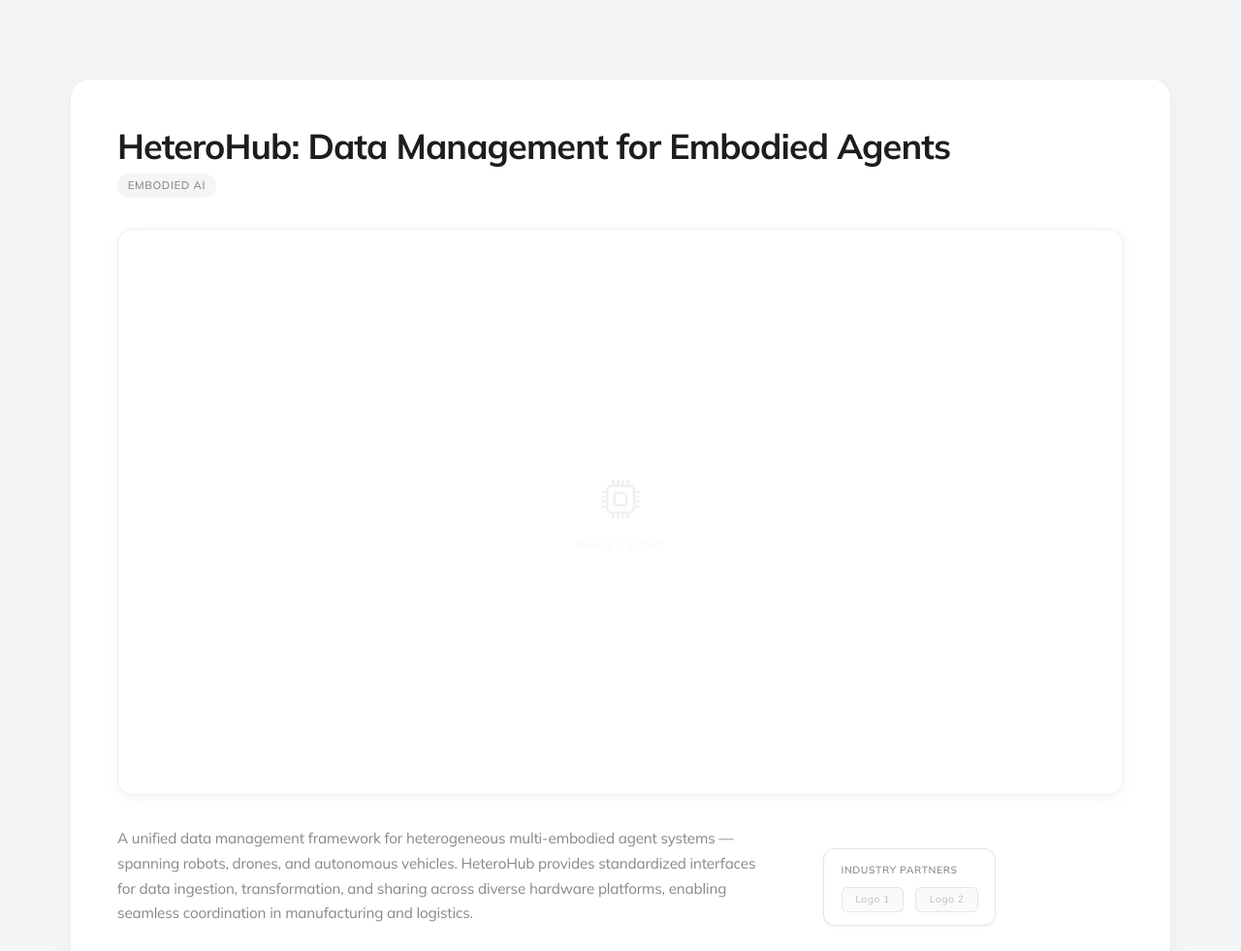
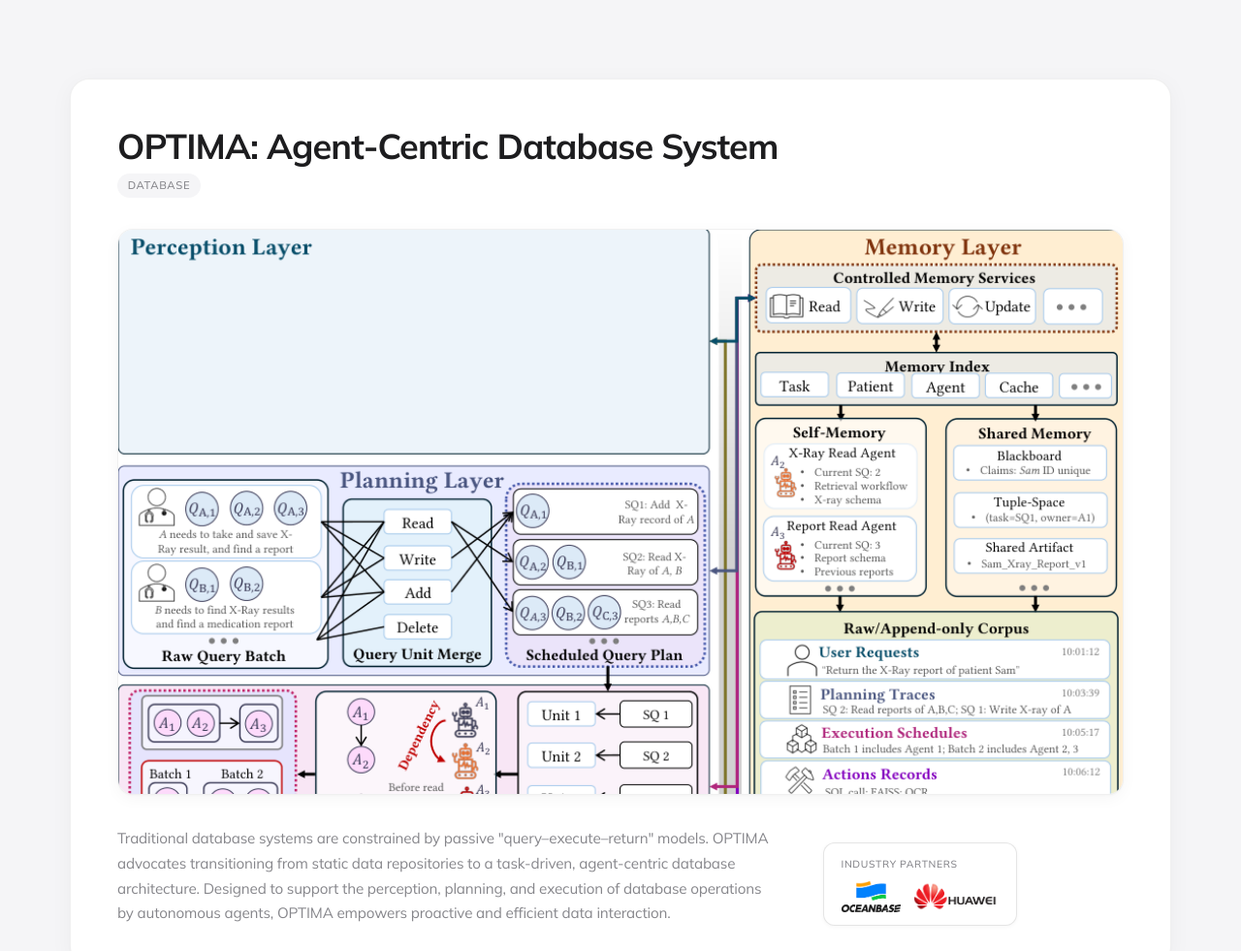
Before and after one commit to 1222LXJ/1222LXJ.github.io, a plain HTML site: page projects.html in a window 1280 px wide. Shown: the part 3600-4581 px from the top of the page at 97% size. Drawn offline with nearby package versions, Linux system fonts and the light colour scheme.

Commit message:
Update projects page: add OPTIMA PDF/image, update logos for Card 2 & Card 4

```diff
--- a/projects.html
+++ b/projects.html
@@ -126,9 +126,9 @@
                         <div class="proj-partners-box">
                             <div class="proj-partners-label">Industry Partners</div>
                             <div class="proj-card-logos">
-                                <img src="static/assets/img/logo21.png" alt="Partner Logo">
                                 <img src="static/assets/img/logo22.png" alt="Partner Logo">
                                 <img src="static/assets/img/logo23.png" alt="Partner Logo">
+                                <img src="static/assets/img/logo24.png" alt="Partner Logo">
                             </div>
                         </div>
                     </div>
@@ -188,26 +188,23 @@
                 <div class="proj-card-glow"></div>
                 <div class="proj-card-surface">
                     <header class="proj-card-header">
-                        <h3 class="proj-card-title">HeteroHub: Data Management for Embodied&nbsp;Agents</h3>
-                        <span class="proj-card-tag">Embodied&nbsp;AI</span>
+                        <h3 class="proj-card-title">OPTIMA: Agent-Centric Database System</h3>
+                        <span class="proj-card-tag">Database</span>
                     </header>
                     <div class="proj-card-media-wrap">
-                        <div class="proj-card-media">
-                            <div class="proj-media-placeholder">
-                                <i class="bi bi-cpu"></i>
-                                <span>Image / Video</span>
-                            </div>
+                        <div class="proj-card-media" style="overflow-y: auto;">
+                            <img src="static/assets/img/Optima.png" alt="OPTIMA" style="width:100%;height:auto;object-fit:contain;display:block;">
                         </div>
                     </div>
                     <div class="proj-card-body">
                         <p class="proj-card-desc">
-                            A unified data management framework for heterogeneous multi-embodied agent systems — spanning robots, drones, and autonomous vehicles. HeteroHub provides standardized interfaces for data ingestion, transformation, and sharing across diverse hardware platforms, enabling seamless coordination in manufacturing and logistics.
+                            Traditional database systems are constrained by passive "query–execute–return" models. OPTIMA advocates transitioning from static data repositories to a task-driven, agent-centric database architecture. Designed to support the perception, planning, and execution of database operations by autonomous agents, OPTIMA empowers proactive and efficient data interaction.
                         </p>
                         <div class="proj-partners-box">
                             <div class="proj-partners-label">Industry Partners</div>
                             <div class="proj-card-logos">
-                                <span class="proj-logo-item">Logo 1</span>
-                                <span class="proj-logo-item">Logo 2</span>
+                                <img src="static/assets/img/logo41.png" alt="Partner Logo">
+                                <img src="static/assets/img/logo42.png" alt="Partner Logo">
                             </div>
                         </div>
                     </div>
```
Also changed, not shown: static/assets/img/Optima.png (added), static/assets/img/logo24.png (added), static/assets/img/logo41.png (renamed from static/assets/img/logo21.png), static/assets/img/logo42.png (added), 1 other file.
